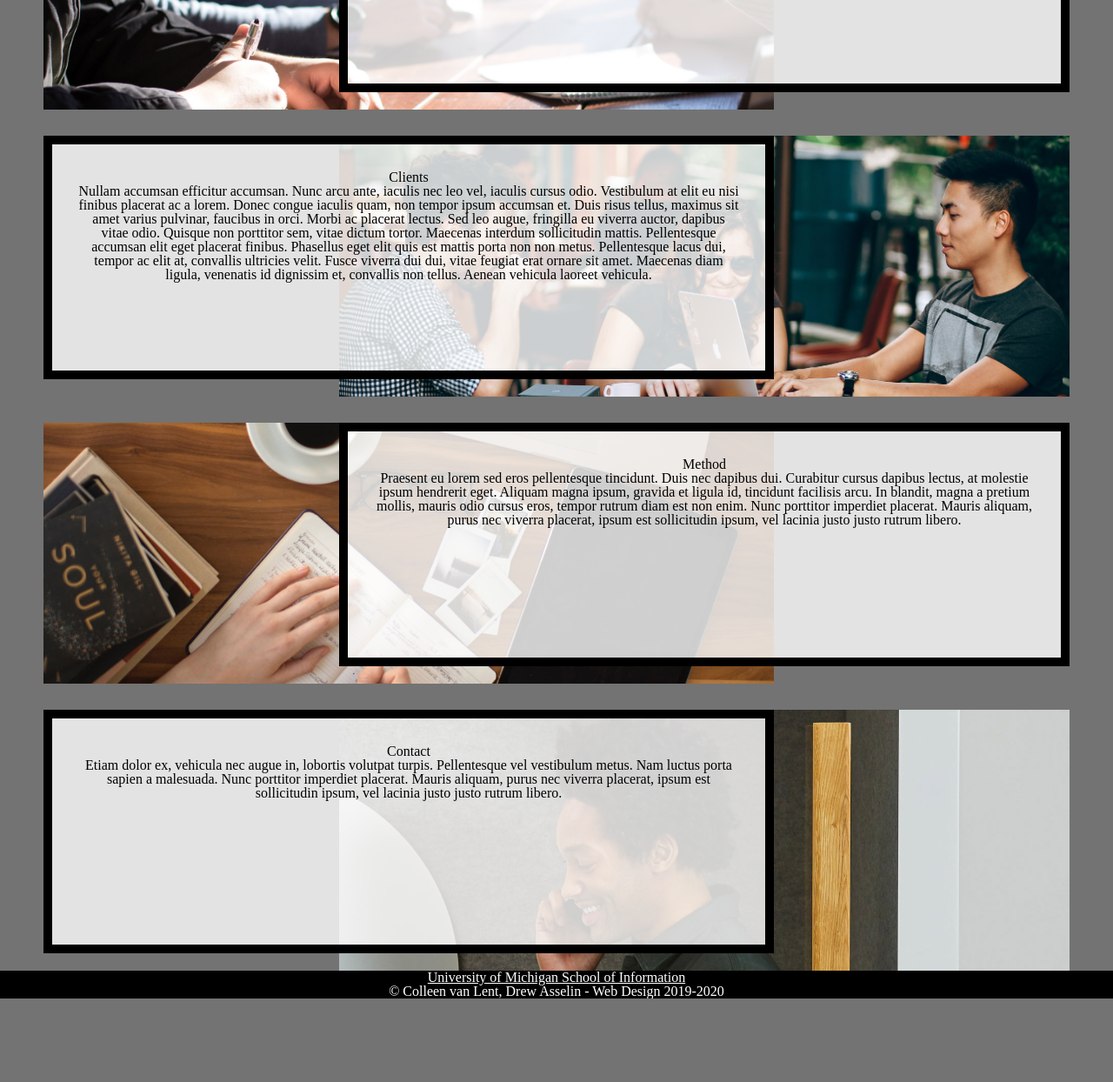
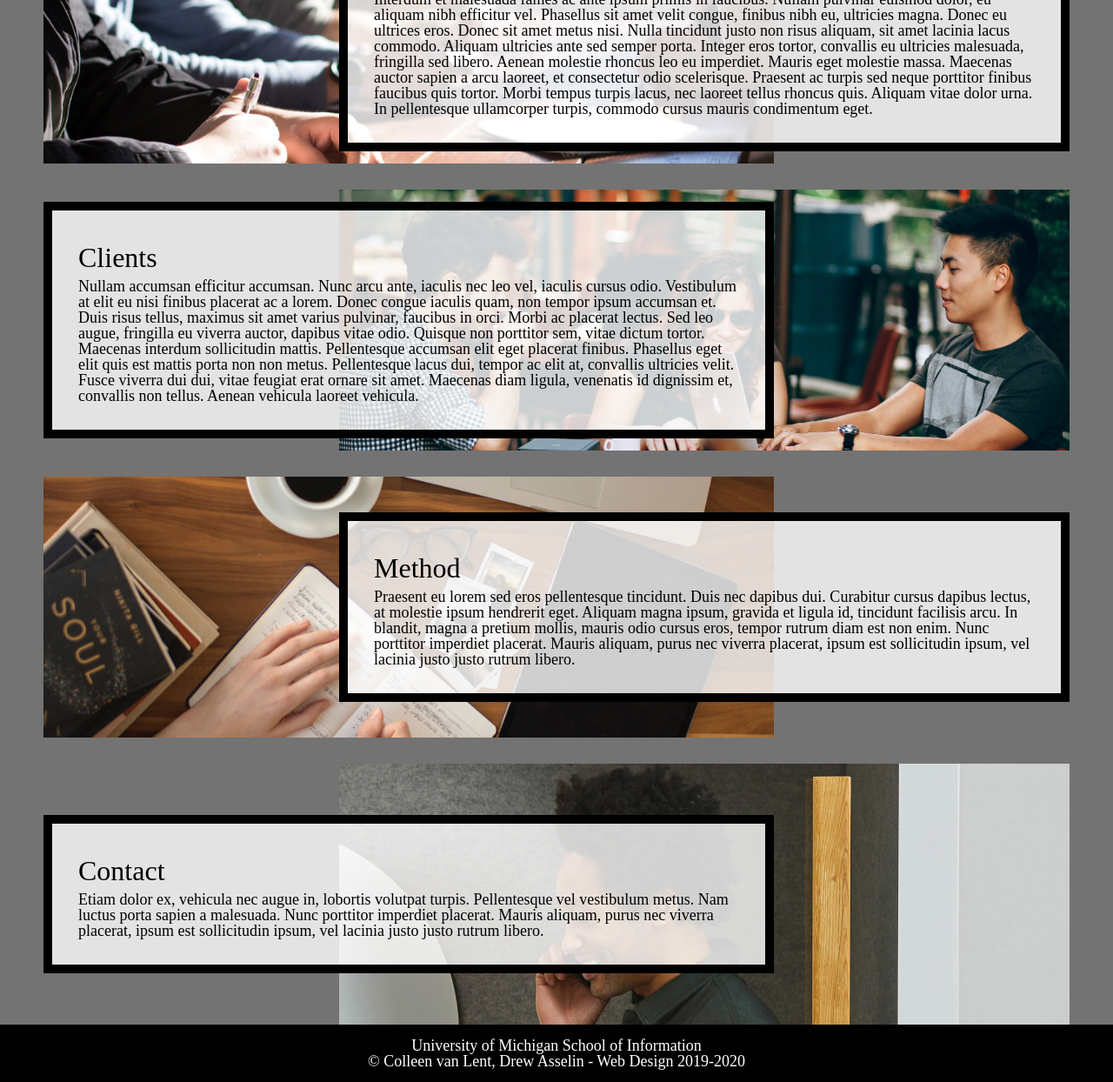
Before and after one commit to xdannix3/homework3-2022, a plain HTML site: page index.html in a window 1280 px wide. Shown: the part 590-1834 px from the top of the page at 87% size. Before the commit the page ends 1738 px from the top, so only its background shows below. Drawn offline with Linux system fonts and the light colour scheme.

Commit message:
Add files via upload

```diff
--- a/css/style.css
+++ b/css/style.css
@@ -71,16 +71,16 @@ footer a:visited{
 /*****  End Starter Code ****/
 
 /* Requirement 1 code here*/
-nav a{
+a:link {
   text-decoration: none;
 }
 
 /* Requirement 2 code here*/
 
-nav li a:hover {
-  text-decoration: wavy underline;
+a:hover {
+  text-decoration-line: underline;
+  text-decoration-style: wavy;
 }
-
 
 a.skip{
   background: white;
@@ -150,7 +150,7 @@ img{
 
 
 .text{
-  text-align: center;
+  align-self: center;
   max-height: 25vh;
   overflow: scroll;
 }
--- a/index.html
+++ b/index.html
@@ -4,12 +4,12 @@
     <meta charset="utf-8">
     <meta name="viewport" content="width=device-width, initial-scale=1.0">
     <link rel="icon"  href="images/logo-drk.png">
+    <link rel="stylesheet" type="text/css" href="css/html5reset.css">
     <link rel="stylesheet" type="text/css" href="css/style.css">
-    <link rel="stylesheet" type="text/css" href="css/html5reset.css">
     <title>2022 New Company Inc.</title>
   </head>
   <body>
-    <a class="skip" href="#main">Skip to Main Content</a>
+    <a class="skip" href="main">Skip to Main Content</a>
     <header>
     <nav>
       <ul>
@@ -31,7 +31,7 @@
         <img src="images/about.jpg" width= "200" alt="a group of people taking notes at table"/>
       </div>
 
-      <div class="about text" id="about">
+      <div class="about text" id="about" tabindex="0">
         <h2>About</h2>
         <p>Interdum et malesuada fames ac ante ipsum primis in faucibus. Nullam pulvinar euismod dolor, eu aliquam nibh efficitur vel. Phasellus sit amet velit congue, finibus nibh eu, ultricies magna. Donec eu ultrices eros. Donec sit amet metus nisi. Nulla tincidunt justo non risus aliquam, sit amet lacinia lacus commodo. Aliquam ultricies ante sed semper porta. Integer eros tortor, convallis eu ultricies malesuada, fringilla sed libero. Aenean molestie rhoncus leo eu imperdiet. Mauris eget molestie massa. Maecenas auctor sapien a arcu laoreet, et consectetur odio scelerisque. Praesent ac turpis sed neque porttitor finibus faucibus quis tortor. Morbi tempus turpis lacus, nec laoreet tellus rhoncus quis. Aliquam vitae dolor urna. In pellentesque ullamcorper turpis, commodo cursus mauris condimentum eget.</p>
       </div>
@@ -40,7 +40,7 @@
         <img src="images/clients.jpg" width= "200" alt="a group of people talking at the table"/>
       </div>
 
-      <div class="clients text" id="clients">
+      <div class="clients text" id="clients" tabindex="0">
         <h2>Clients</h2>
         <p>Nullam accumsan efficitur accumsan. Nunc arcu ante, iaculis nec leo vel, iaculis cursus odio. Vestibulum at elit eu nisi finibus placerat ac a lorem. Donec congue iaculis quam, non tempor ipsum accumsan et. Duis risus tellus, maximus sit amet varius pulvinar, faucibus in orci. Morbi ac placerat lectus. Sed leo augue, fringilla eu viverra auctor, dapibus vitae odio. Quisque non porttitor sem, vitae dictum tortor. Maecenas interdum sollicitudin mattis. Pellentesque accumsan elit eget placerat finibus. Phasellus eget elit quis est mattis porta non non metus. Pellentesque lacus dui, tempor ac elit at, convallis ultricies velit. Fusce viverra dui dui, vitae feugiat erat ornare sit amet. Maecenas diam ligula, venenatis id dignissim et, convallis non tellus. Aenean vehicula laoreet vehicula.</p>
       </div>
@@ -49,7 +49,7 @@
         <img src="images/method.jpg" width= "200" alt="a person taking notes"/>
       </div>
 
-      <div id="method" class="method text">
+      <div id="method" class="method text" tabindex="0">
         <h2>Method</h2>
         <p>Praesent eu lorem sed eros pellentesque tincidunt. Duis nec dapibus dui. Curabitur cursus dapibus lectus, at molestie ipsum hendrerit eget. Aliquam magna ipsum, gravida et ligula id, tincidunt facilisis arcu. In blandit, magna a pretium mollis, mauris odio cursus eros, tempor rutrum diam est non enim. Nunc porttitor imperdiet placerat. Mauris aliquam, purus nec viverra placerat, ipsum est sollicitudin ipsum, vel lacinia justo justo rutrum libero.</p>
       </div>
@@ -58,7 +58,7 @@
         <img src="images/contact.jpg" alt="a person talking on the phone" width= "200"/>
       </div>
 
-      <div id = "contant" class="contact text">
+      <div id = "contant" class="contact text" tabindex="0">
         <h2>Contact</h2>
         <p>Etiam dolor ex, vehicula nec augue in, lobortis volutpat turpis. Pellentesque vel vestibulum metus. Nam luctus porta sapien a malesuada. Nunc porttitor imperdiet placerat. Mauris aliquam, purus nec viverra placerat, ipsum est sollicitudin ipsum, vel lacinia justo justo rutrum libero.</p>
       </div>
```
